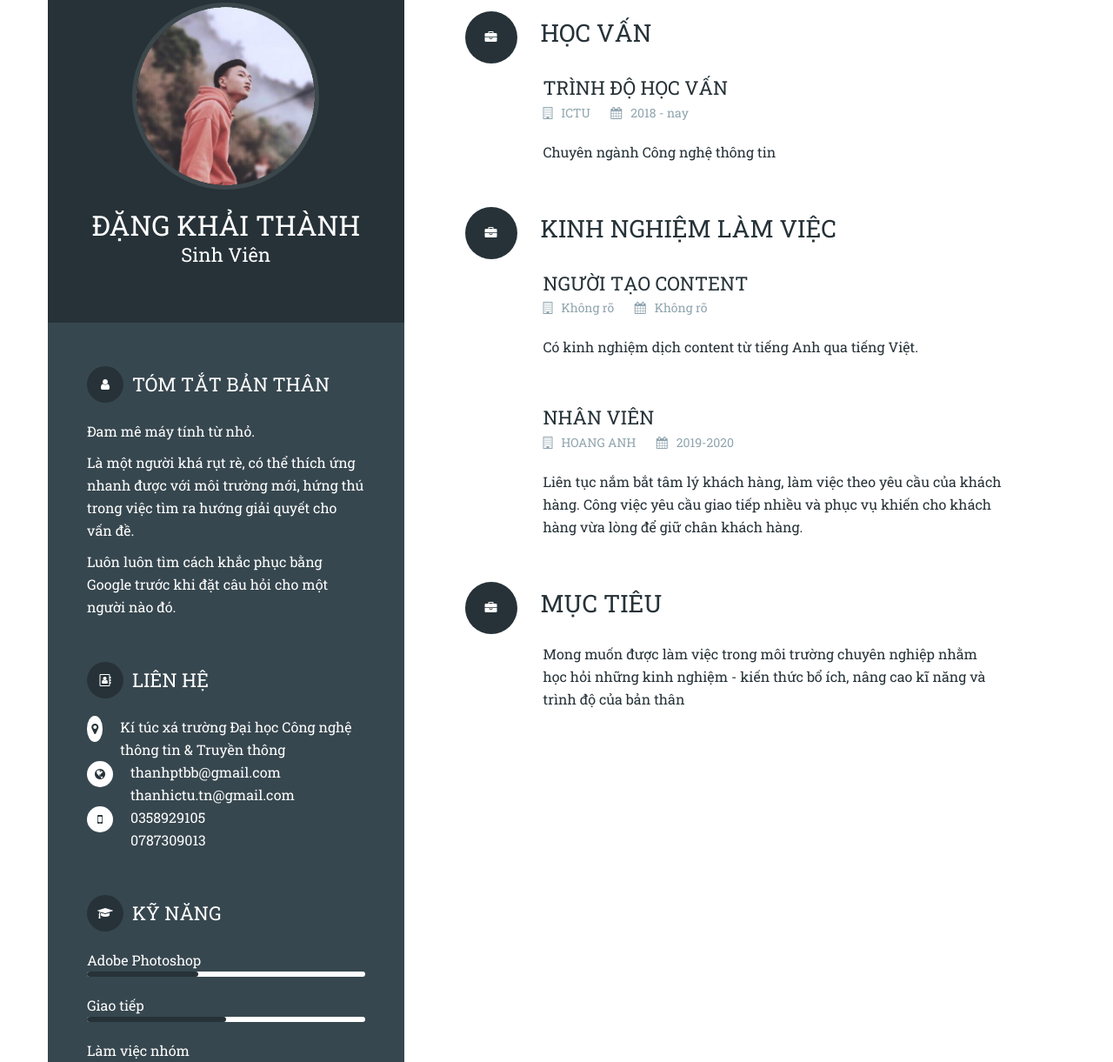
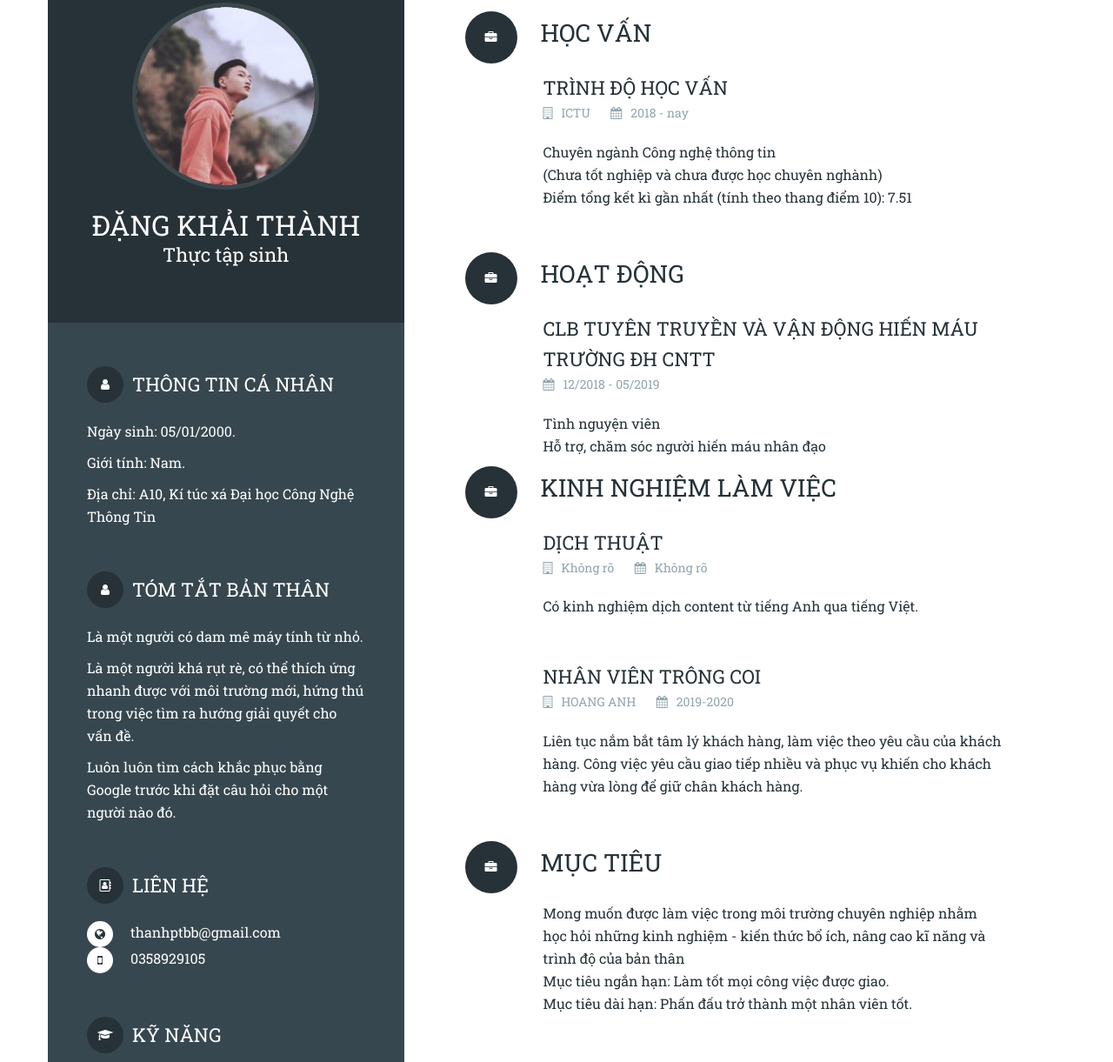
Before and after one commit to thanhtnictu/thanhtnictu.github.io, a plain HTML site: page index.html in a window 1280 px wide. Shown: the part 57-1278 px from the top of the page at 87% size. Drawn offline with Linux system fonts and the light colour scheme.

Commit message:
Update index.html

```diff
--- a/index.html
+++ b/index.html
@@ -18,8 +18,22 @@
 			<div class="avatar">
 				<img src="assets/img/avatar.png" width="215" height="215" alt="Md Alamin Mir" />
 				<h1 class="name">Đặng Khải Thành</h1>
-				<h4 class="job">Sinh Viên</h4>
+				<h4 class="job">Thực tập sinh</h4>
 			</div><!-- .avatar -->
+
+
+            <div class="module">
+				<h3 class="module__title">
+					<i class="fa fa-user circle circle--medium"></i>
+					<span>THÔNG TIN CÁ NHÂN</span>
+				</h3>
+				<div class="module__content">
+					<p>Ngày sinh: 05/01/2000.</p>
+					<p>Giới tính: Nam.</p>
+					<p>Địa chỉ:  A10, Kí túc xá Đại học Công Nghệ Thông Tin</p>
+				</div>
+			</div>
+
 
 			<div class="module">
 				<h3 class="module__title">
@@ -27,7 +41,7 @@
 					<span>TÓM TẮT BẢN THÂN</span>
 				</h3>
 				<div class="module__content">
-					<p>Đam mê máy tính từ nhỏ.</p>
+					<p>Là một người có dam mê máy tính từ nhỏ.</p>
 					<p>Là một người khá rụt rè, có thể thích ứng nhanh được với môi trường mới, hứng thú trong việc tìm ra hướng giải quyết cho vấn đề.</p>
 					<p>Luôn luôn tìm cách khắc phục bằng Google trước khi đặt câu hỏi cho một người nào đó.</p>
 				</div>
@@ -40,17 +54,17 @@
 				</h3>
 				<div class="module__content">
 					<ul>
-						<li class="flex">
+						<!-- <li class="flex">
 							<i class="fa fa-map-marker circle circle--small circle--white"></i>
 							<div>Kí túc xá trường Đại học Công nghệ thông tin & Truyền thông</div>
-						</li>
+						</li> -->
 						<li class="flex">
 							<i class="fa fa-globe circle circle--small circle--white"></i>
-							<div>thanhptbb@gmail.com <br> thanhictu.tn@gmail.com   </div>
+							<div>thanhptbb@gmail.com   </div>
 						</li>
 						<li class="flex">
 							<i class="fa fa-mobile circle circle--small circle--white"></i>
-							<div>0358929105 <br> 0787309013</div>
+							<div>0358929105 </div>
 						</li>
 					</ul>
 				</div>
@@ -117,7 +131,7 @@
 							<span><i class="fa fa-calendar"></i>2018 - nay</span>
 						</div>
 						<div class="module__content">
-							<p>Chuyên ngành Công nghệ thông tin</p>
+							<p>Chuyên ngành Công nghệ thông tin <br>(Chưa tốt nghiệp và chưa được học chuyên nghành) <br> Điểm tổng kết kì gần nhất (tính theo thang điểm 10): 7.51</p>
 						</div>
 					</div><!-- End .module #4 -->
 
@@ -127,11 +141,30 @@
 			<div class="section">
 				<h2 class="section__title">
 					<i class="fa fa-briefcase circle circle--large"></i>
+					<span>HOẠT ĐỘNG</span>
+				</h2>
+				<div class="section__content">
+					<div class="module">
+						<h3 class="module__title">CLB Tuyên truyền và vận động hiến máu trường ĐH CNTT</h3>
+						<div class="module__meta">
+							<!-- <span><i class="fa fa-building-o"></i>ICTU</span> -->
+							<span><i class="fa fa-calendar"></i>12/2018 - 05/2019</span>
+						</div>
+						<div class="module__content">
+							<p>Tình nguyện viên <br> Hỗ trợ, chăm sóc người hiến máu nhân đạo</p>
+						</div>
+					</div><!-- End .module #4 -->
+
+				</div>
+
+			<div class="section">
+				<h2 class="section__title">
+					<i class="fa fa-briefcase circle circle--large"></i>
 					<span>KINH NGHIỆM LÀM VIỆC</span>
 				</h2>
 				<div class="section__content">
 					<div class="module">
-						<h3 class="module__title">Người tạo content</h3>
+						<h3 class="module__title">DỊCH THUẬT</h3>
 						<div class="module__meta">
 							<span><i class="fa fa-building-o"></i>Không rõ</span>
 							<span><i class="fa fa-calendar"></i>Không rõ</span>
@@ -142,7 +175,7 @@
 					</div><!-- End .module #7 -->
 
 					<div class="module">
-						<h3 class="module__title">Nhân viên</h3>
+						<h3 class="module__title">Nhân viên TRÔNG COI</h3>
 						<div class="module__meta">
 							<span><i class="fa fa-building-o"></i>HOANG ANH</span>
 							<span><i class="fa fa-calendar"></i>2019-2020</span>
@@ -151,6 +184,16 @@
 							<p>Liên tục nắm bắt tâm lý khách hàng, làm việc theo yêu cầu của khách hàng. Công việc yêu cầu giao tiếp nhiều và phục vụ khiến cho khách hàng vừa lòng để giữ chân khách hàng.</p>
 						</div>
 					</div><!-- End .module #8 -->
+					<!-- <div class="module">
+						<h3 class="module__title">Nhân viên TRÔNG COI</h3>
+						<div class="module__meta">
+							<span><i class="fa fa-building-o"></i>HOANG ANH</span>
+							<span><i class="fa fa-calendar"></i>2019-2020</span>
+						</div>
+						<div class="module__content">
+							<p>Liên tục nắm bắt tâm lý khách hàng, làm việc theo yêu cầu của khách hàng. Công việc yêu cầu giao tiếp nhiều và phục vụ khiến cho khách hàng vừa lòng để giữ chân khách hàng.</p>
+						</div>
+					</div> -->
 				</div><!-- End .section__content -->
 			</div><!-- End .section #2 -->
 
@@ -167,7 +210,11 @@
 							<span><i class="fa fa-calendar"></i>Không rõ</span>
 						</div> -->
 						<div class="module__content">
-							<p>Mong muốn được làm việc trong môi trường chuyên nghiệp nhằm học hỏi những kinh nghiệm - kiến thức bổ ích, nâng cao kĩ năng và trình độ của bản thân </p>
+							<p>Mong muốn được làm việc trong môi trường chuyên nghiệp nhằm học hỏi những kinh nghiệm - kiến thức bổ ích, nâng cao kĩ năng và trình độ của bản thân
+							<br>
+						    <b>Mục tiêu ngắn hạn:</b> Làm tốt mọi công việc được giao.
+						    <br>
+						    <b>Mục tiêu dài hạn:</b> Phấn đấu trở thành một nhân viên tốt. </p>
 						</div>
 					</div><!-- End .module #7 -->
 
```
